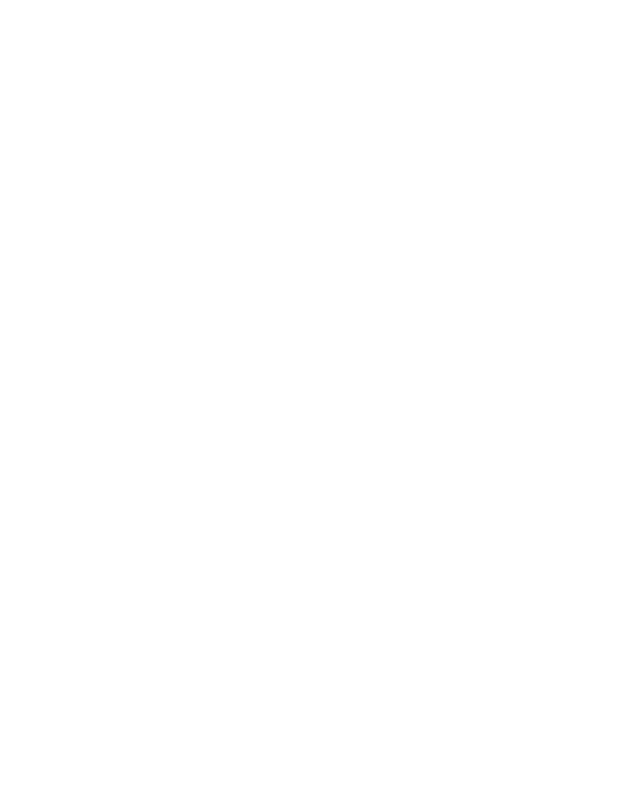
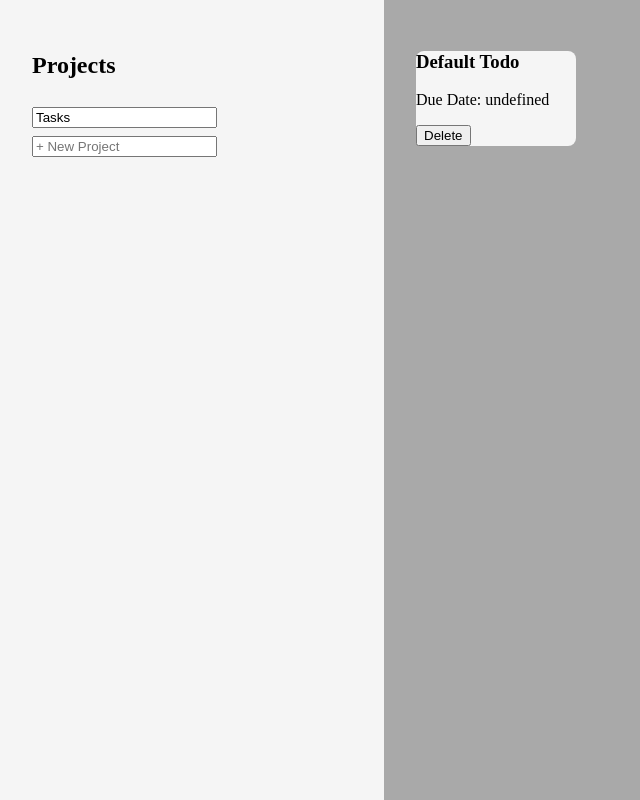
Before and after one commit to GrandeMan/to-do-list, a website built with webpack: page dist/index.html in a window 1280 px wide. Shown: the whole page, without its empty margins (0-640 px from the left). Built offline with nearby package versions, Linux system fonts and the light colour scheme.

Commit message:
Update project adding logic and add basic styles

```diff
--- a/src/index.js
+++ b/src/index.js
@@ -3,10 +3,69 @@ import Project from "./project.js";
 
 function initApp() {
     const defaultProject = new Project('Tasks');
+    const defaultTodo = new Todo ('Default Todo'); // Create a default Todo
+
+    // Add the defaultTodo to the defaultProject
+    defaultProject.addTodo(defaultTodo);
 
     function updateUI() {
-        document.getElementById('project-name')
-    };
-};
+        const projectList = document.getElementById('project-list');
+        const projectName = document.createElement('input');
+        projectName.classList.add('project-name');
+        projectName.value = defaultProject.name;
+        projectList.appendChild(projectName);
 
-console.log('test');
+        const listContainer = document.getElementById('list-container');
+        listContainer.innerHTML = '';
+
+        // Display each todo in the project
+        defaultProject.todos.forEach((todo, index) => {
+            const todoItem = document.createElement('div');
+            todoItem.classList.add('todo-item');
+            todoItem.innerHTML = `
+            <h3 class='todo-title'>${todo.title}</h3>
+            <p class='due-date'>Due Date: ${todo.dueDate}</p>
+            <button class="delete-todo" data-index="${index}">Delete</button>
+            `;
+
+            // Add event listener for deleting todos
+            const deleteButton = todoItem.querySelector('.delete-todo');
+            deleteButton.addEventListener('click', () => {
+                defaultProject.removeTodo(index);
+                updateUI();
+            });
+
+            listContainer.appendChild(todoItem);
+        });
+    }
+
+    updateUI();
+
+    // Function to handle changing the project name
+    const projectNameInput = document.getElementById('project-name-input');
+    projectNameInput.addEventListener('change', () => {
+        defaultProject.name = projectNameInput.value;
+        updateUI();
+        projectNameInput.value = '';
+    });
+
+    // Function to handle adding todos
+    const addTodoButton = document.getElementById('add-todo-button');
+    const todoTitleInput = document.getElementById('todo-title-input');
+    const todoDueDateInput = document.getElementById('todo-due-date-input');
+    addTodoButton.addEventListener('click', () => {
+        const title = todoTitleInput.value;
+        const dueDate = todoDueDateInput.value;
+        if (title && dueDate) {
+            const newTodo = new Todo(title, '', dueDate, 'Low');
+            defaultProject.addTodo(newTodo);
+            updateUI();
+            // Clear input fields
+            todoTitleInput.value = '';
+            todoDueDateInput.value = '';
+        }
+    });
+}
+
+// Call the initApp function on page load
+window.addEventListener('load', initApp);
```
Also changed, not shown: dist/index.html, dist/main.js, dist/styles.css (added).
